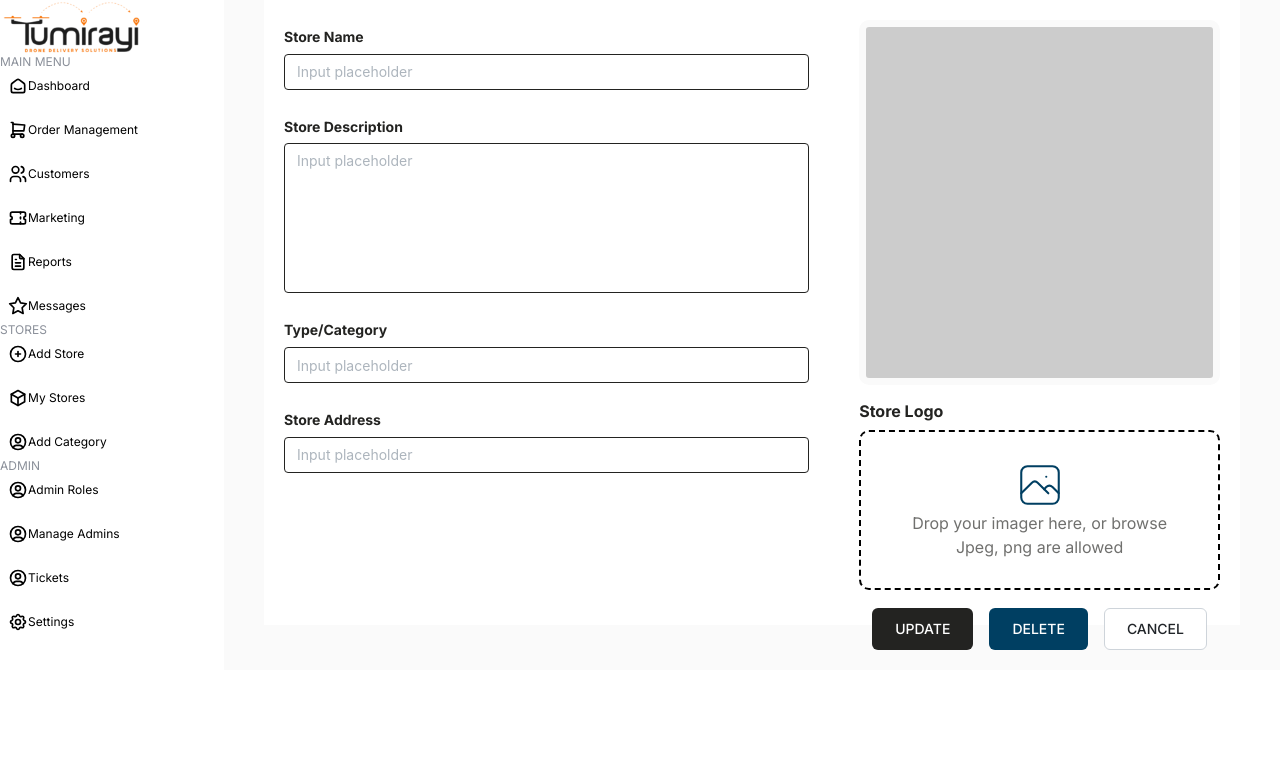
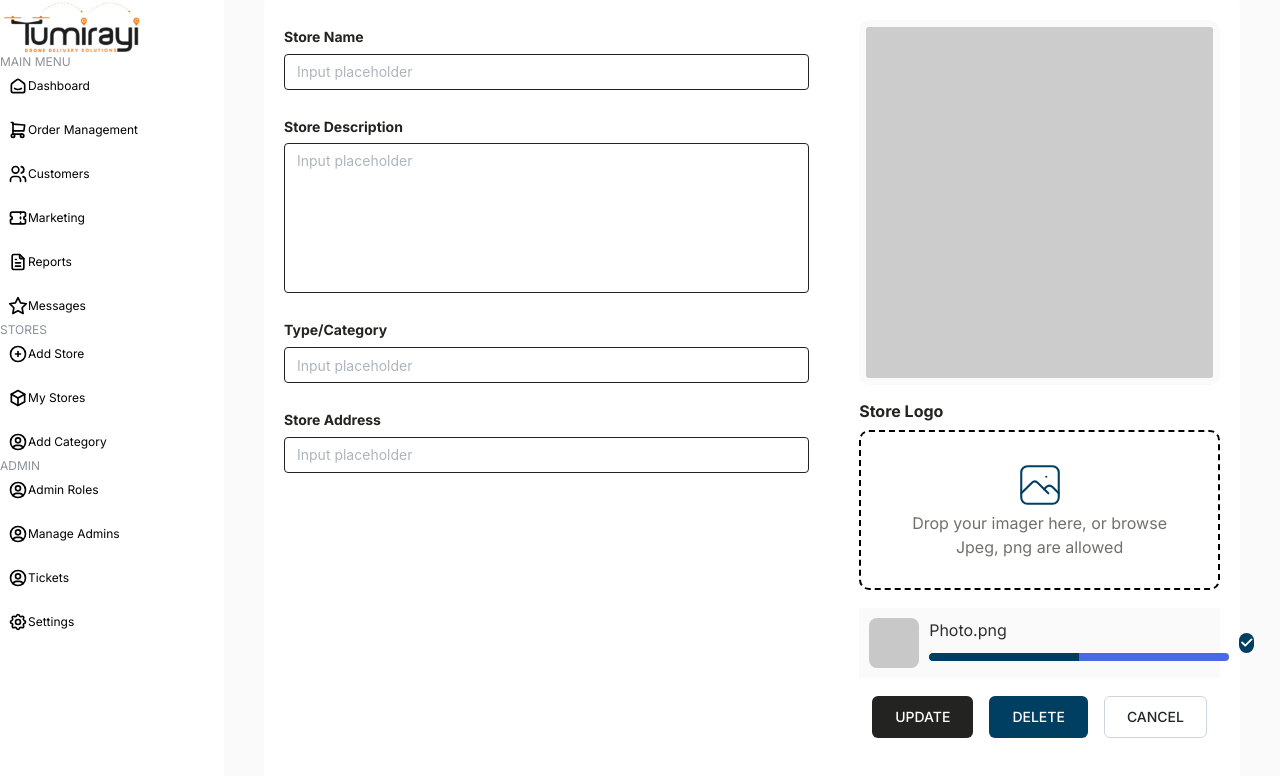
Before and after one commit to themawuena/tumirayi, a Next.js app: page /dashboard/stores/add in a window 1280 px wide. Shown: the top 776 px of the page. Built offline with nearby package versions, Linux system fonts and the light colour scheme; no server answers; sample sign-in values are in the browser's storage.

Commit message:
add images at adding stores

```diff
--- a/src/Modules/stores/Add.tsx
+++ b/src/Modules/stores/Add.tsx
@@ -5,11 +5,12 @@ import {
   Flex,
   Grid,
   Group,
+  Progress,
   Text,
   Textarea,
   TextInput,
 } from "@mantine/core";
-import { IconPhoto } from "@tabler/icons-react";
+import { IconCheck, IconPhoto } from "@tabler/icons-react";
 
 const AddAStore = () => {
   let LabelStyle = {
@@ -23,7 +24,7 @@ const AddAStore = () => {
   };
 
   return (
-    <Grid gutter={50} bg={"#ffffff"} h={"100%"} px={20}>
+    <Grid gutter={50} bg={"#ffffff"} className="h-screen" style={{borderRadius: 10}} px={20}>
       <Grid.Col span={7}>
         <Flex gap={20} direction={"column"}>
           <TextInput
@@ -101,6 +102,45 @@ const AddAStore = () => {
               </Flex>
             </Group>
           </Flex>
+          {/* PHOTOS */}
+          <Flex
+          mt={10}
+            gap={10}
+            bg={"#FAFAFA"}
+            p={10}
+            justify={"space-between"}
+            align={"center"}
+          >
+            <Flex gap={10}>
+              <Box
+                style={{ borderRadius: 8 }}
+                w={50}
+                h={50}
+                bg={"#00000033"}
+              ></Box>
+              <Flex
+                gap={10}
+                justify={"flex-start"}
+                align={"flex-start"}
+                direction={"column"}
+              >
+                <Text c={"dark"} ta={"center"}>
+                  Photo.png
+                </Text>
+                <Progress bg={"#4A69E2"} w={300} value={50} color="#003F62" />
+              </Flex>
+            </Flex>
+            <Flex
+              align={"center"}
+              justify={"center"}
+              style={{ borderRadius: 20 }}
+              w={20}
+              h={20}
+              bg={"#003F62"}
+            >
+              <IconCheck stroke={3} size={15} color="white" />
+            </Flex>
+          </Flex>
           {/* Buttons */}
           <Group justify="center" mt={10}>
             <Button radius={6} size={"md"} bg={"#232321"}>
--- a/src/Modules/stores/Category.tsx
+++ b/src/Modules/stores/Category.tsx
@@ -21,7 +21,7 @@ const AddACategory = () => {
   };
 
   return (
-    <Flex bg={"#ffffff"} h={"100%"} direction={"column"} px={20} pt={100}>
+    <Flex bg={"#ffffff"} className="h-screen" style={{borderRadius: 10}} direction={"column"} px={20} pt={100}>
       <Flex gap={20} direction={"column"}>
         <TextInput
           w={"50%"}
--- a/src/app/page.tsx
+++ b/src/app/page.tsx
@@ -1,9 +1,18 @@
 "use client";
+import { Flex } from "@mantine/core";
 import { useSession } from "next-auth/react";
 import { redirect } from "next/navigation";
 
 export default function Home() {
   const { data: session, status } = useSession();
+
+  if (status === "loading") {
+    return (
+      <Flex align={"center"} justify={"center"}>
+        Please wait...
+      </Flex>
+    );
+  }
 
   if (!session?.user) {
     redirect("/auth/signin");
```
